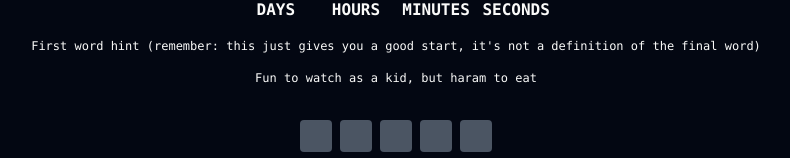
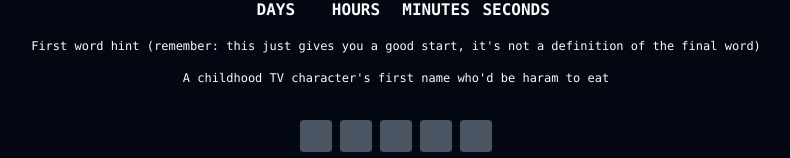
Before and after one commit to subrapak/wordle, a Next.js app: page / in a window 1280 px wide. Shown: the part 138-296 px from the top of the page, without its empty margins (244-1034 px from the left). Built offline with nearby package versions, Linux system fonts and the light colour scheme.

Commit message:
update hint

```diff
--- a/src/constants.ts
+++ b/src/constants.ts
@@ -2,7 +2,7 @@ import { FailureMessage, GameConfig, ModalConfig } from "./types";
 
 export const ARUBA_FLIGHT_DATE = new Date(2023, 5, 22, 10);
 export const CORRECT_WORD = "PEPAS";
-export const FIRST_WORD_HINT = `Fun to watch as a kid, but haram to eat`;
+export const FIRST_WORD_HINT = `A childhood TV character's first name who'd be haram to eat`;
 export const SUCCESS_EXPLANATION = `(adj) An absolute banger that we'll hear a lot of in Aruba, or so I've been told`;
 export const DEFAULT_GAME_CONFIG: GameConfig = {
   guesses: ["", "", "", "", ""],
```
